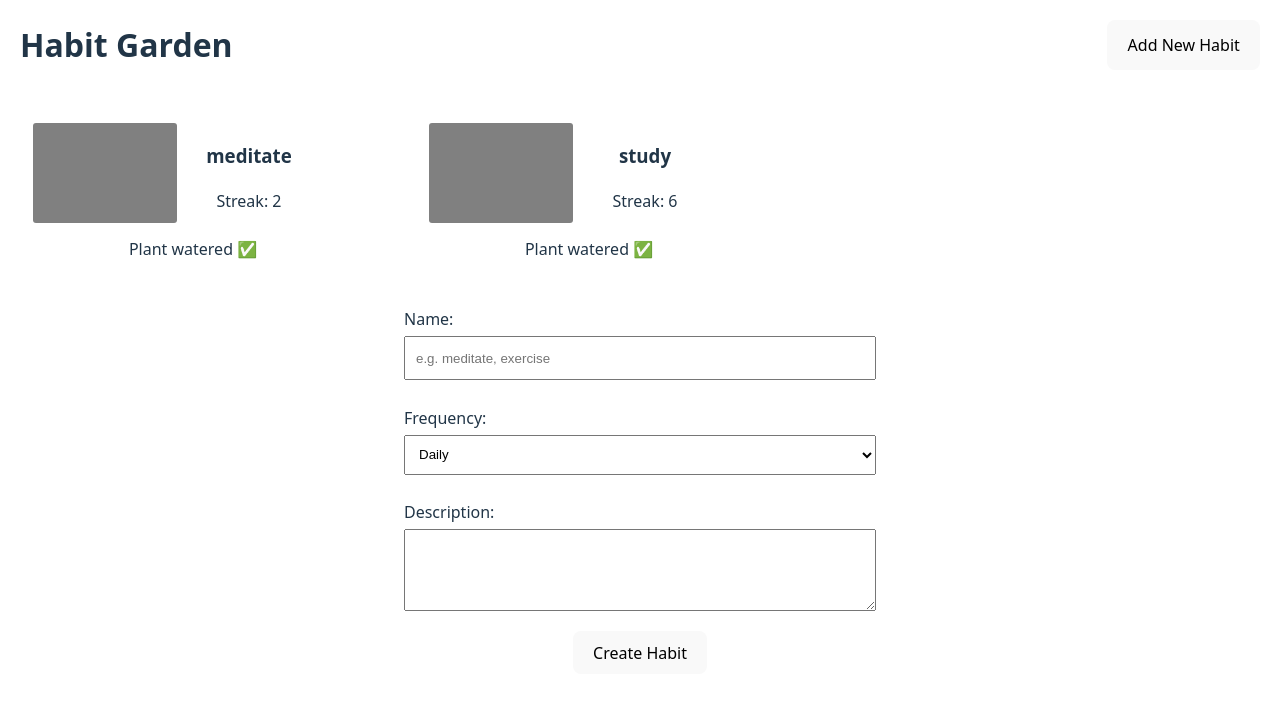
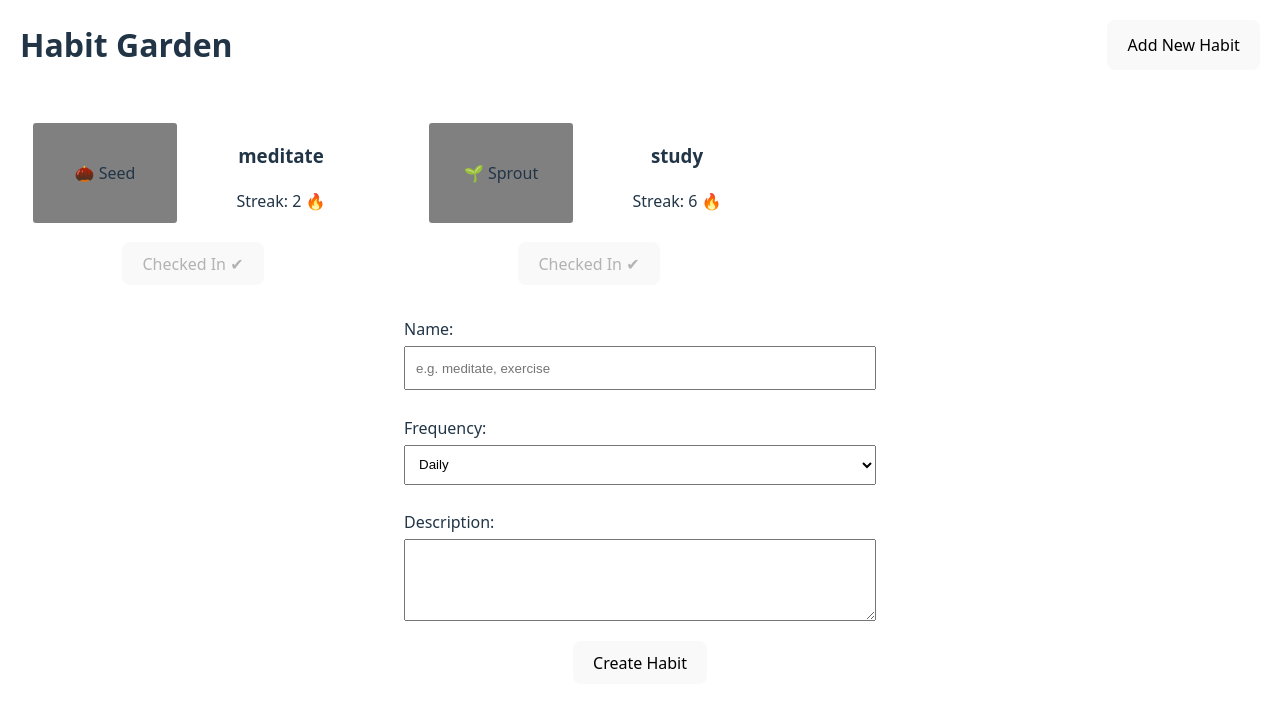
Before and after one commit to MichaelJSwain/habit-garden, a React (Vite) app: page / in a window 1280 px wide. Shown: the top 708 px of the page. Built offline with nearby package versions, Linux system fonts and the light colour scheme.

Commit message:
update growth stage on check in

```diff
--- a/src/components/HabitCard/HabitCard.css
+++ b/src/components/HabitCard/HabitCard.css
@@ -1,6 +1,8 @@
 .card {
     display: flex;
     flex-wrap: wrap;
+    justify-content: space-between;
+    gap: 10px;
     width: 25%;
     border: 1px solid white;
     border-radius: 3px;
@@ -9,6 +11,9 @@
     background: grey;
     border-radius: 3px;
     height: 100px;
+    display: flex;
+    align-items: center;
+    justify-content: center;
 }
 .card-img-container,
 .card-info-container {
--- a/src/components/HabitCard/HabitCard.jsx
+++ b/src/components/HabitCard/HabitCard.jsx
@@ -1,4 +1,12 @@
 import './HabitCard.css';
+
+const getGrowthStage = (streak) => {
+    if (streak >= 21) return "🌸 Blooming Plant";
+    if (streak >= 14) return "🪴 Mature Plant";
+    if (streak >= 7) return "🌿 Young Plant";
+    if (streak >= 3) return "🌱 Sprout";
+    return "🌰 Seed";
+  }
 
 const getToday = () => {
     return new Date().toISOString().split("T")[0];
@@ -11,7 +19,6 @@ const getYesterday = () => {
 }
 
 export const HabitCard = ({habit, onUpdate}) => {
-
 
     const handleCheckIn = () => {
         const today = getToday();
@@ -30,20 +37,25 @@ export const HabitCard = ({habit, onUpdate}) => {
 
     return (
         <div className="card">
-            <div className="card-img-container"></div>
+            <div className="card-img-container">
+            <p>{getGrowthStage(habit.streak)}</p>
+            </div>
             <div className="card-info-container">
                 <h3>{habit.name}</h3>
                 <div>
-                    <p>Streak: {habit.streak}</p>
+                    <p>Streak: {habit.streak} 🔥</p>
 
                 </div>
             </div>
             <div style={{width: '100%', height:'40px', display: 'flex', alignItems: 'center'}}>
-                {habit.lastCheckIn === new Date().toISOString().split("T")[0] ?
-                <div style={{width: '100%'}}>Plant watered ✅</div> :
                 <div className="card-button-container">
-                    <button onClick={() => handleCheckIn()}>Water Plant</button>
-                </div>}
+                    <button
+                        onClick={handleCheckIn}
+                        disabled={habit.lastCheckIn === getToday()}
+                    >
+                        {habit.lastCheckIn === getToday() ? "Checked In ✔" : "Mark as Done 💧"}
+                    </button>
+                </div>
             </div>
 
         </div>
```
